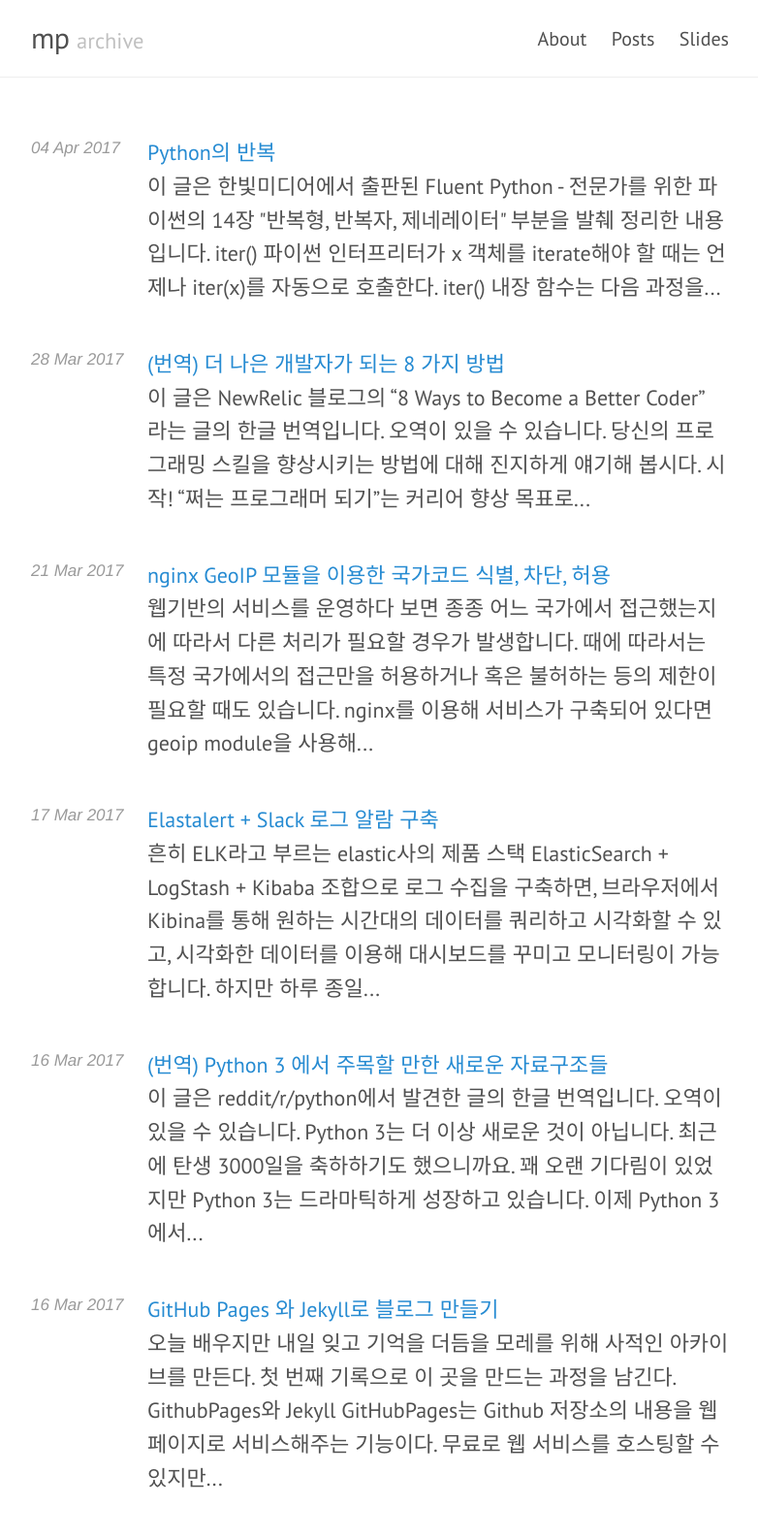
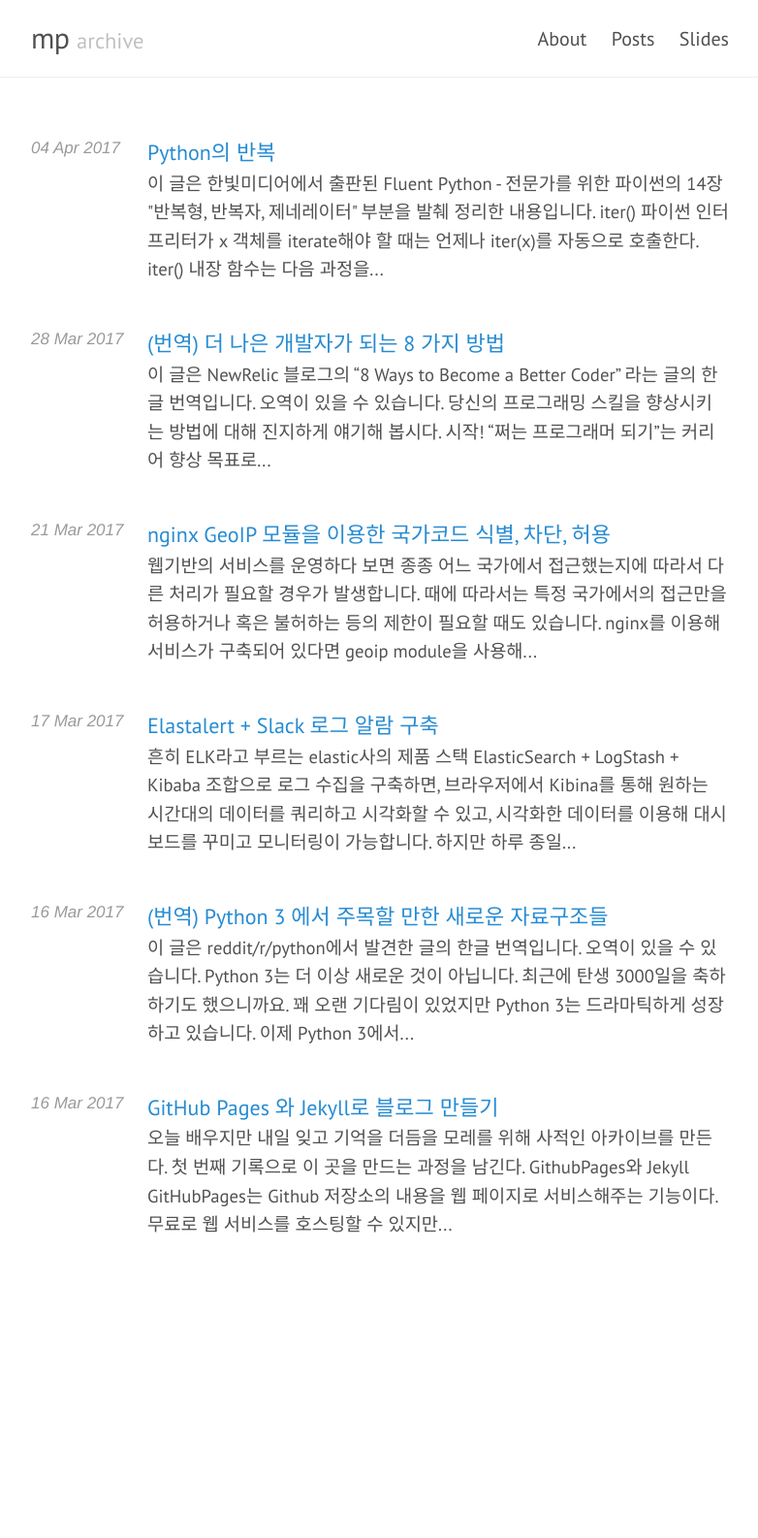
Before and after one commit to mnpk/mnpk.github.io, a Jekyll site: the page built from index.html, in a window 1280 px wide. Shown: the whole page at 97% size, without its empty margins (248-1030 px from the left). Built offline with Jekyll 4.4.1, drawn with Linux system fonts in a browser that asks for light colours; the list of posts is cut into pages by our own code; after the commit the page ends 1322 px from its top, so only the background shows below that.

Commit message:
Update lanyon.css

```diff
--- a/public/css/lanyon.css
+++ b/public/css/lanyon.css
@@ -147,9 +147,14 @@
 @media (max-width: 48em) {
   .masthead-title {
     text-align: center;
+    float: none;
   }
   .masthead-title small {
     display: none;
+  }
+  .masthead .site-nav {
+    text-align: center;
+    float: none;
   }
 }
 
@@ -359,7 +364,10 @@
   text-rendering: optimizeLegibility;
   font-family: "PT Sans", Helvetica, Arial, sans-serif;
   font-size: 1.1em;
+}
 
+.post-list-preview {
+  font-size: 0.85em;
 }
 
 /* Blog post or page title */
```
